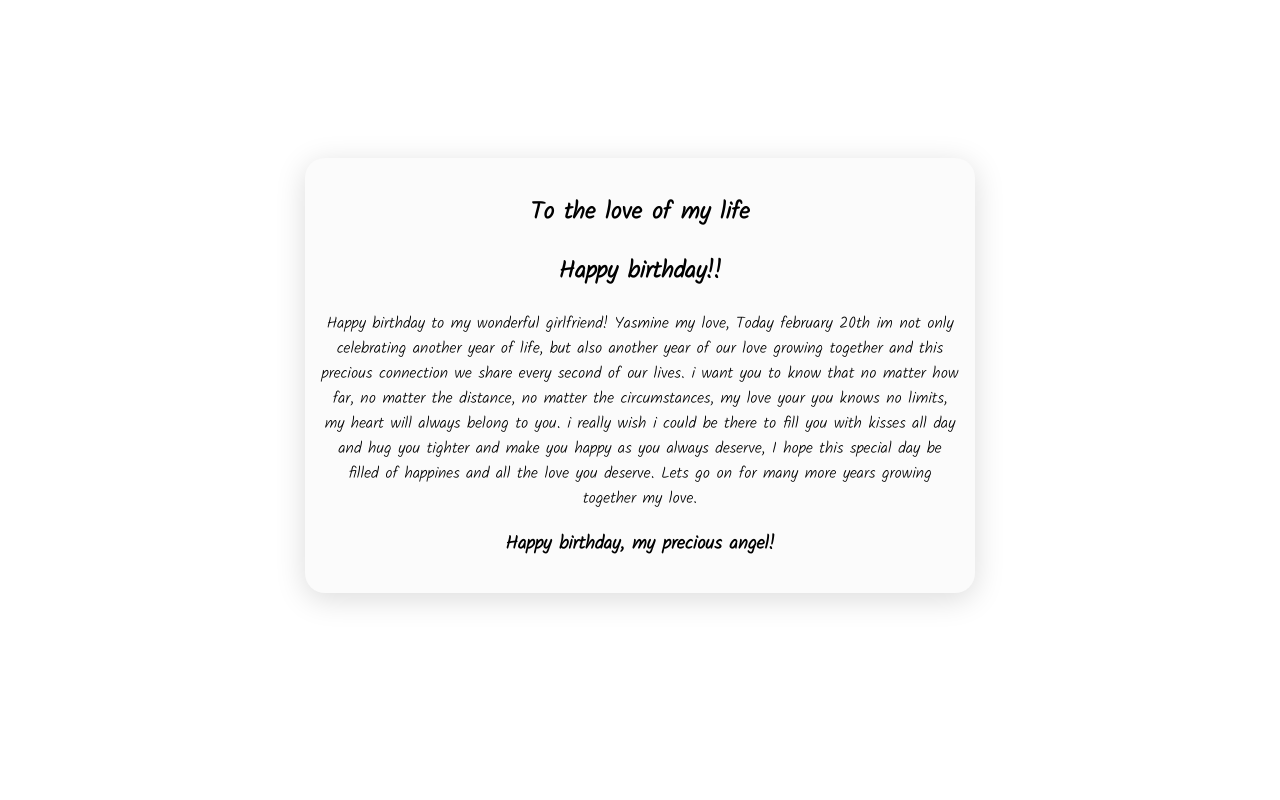
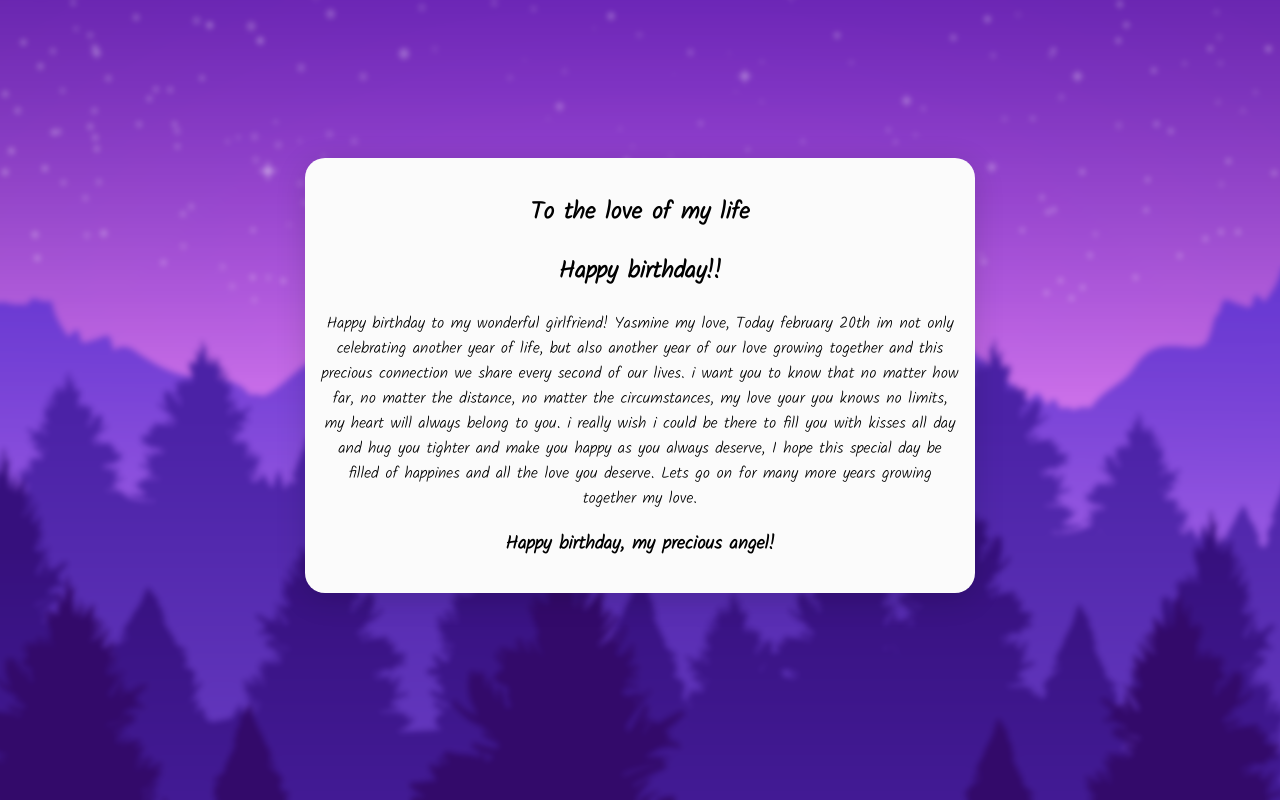
Before and after one commit to Ymir11/For-MyPrecious, a plain HTML site: page index.html in a window 1280 px wide. Shown: the top 800 px of the page. Drawn offline with Linux system fonts and the light colour scheme; the site is published under a folder, as on GitHub Pages, so addresses that start at the root find nothing.

Commit message:
Update style.css

```diff
--- a/style.css
+++ b/style.css
@@ -1,6 +1,6 @@
   @import url('https://fonts.googleapis.com/css2?family=Kalam:wght@300&display=swap');
 body{
-    background: url(/img/Background.png)no-repeat;
+    background: url(img/Background.png)no-repeat;
     width: 100%;
     min-width: 10vh;
     padding: 0;
```
